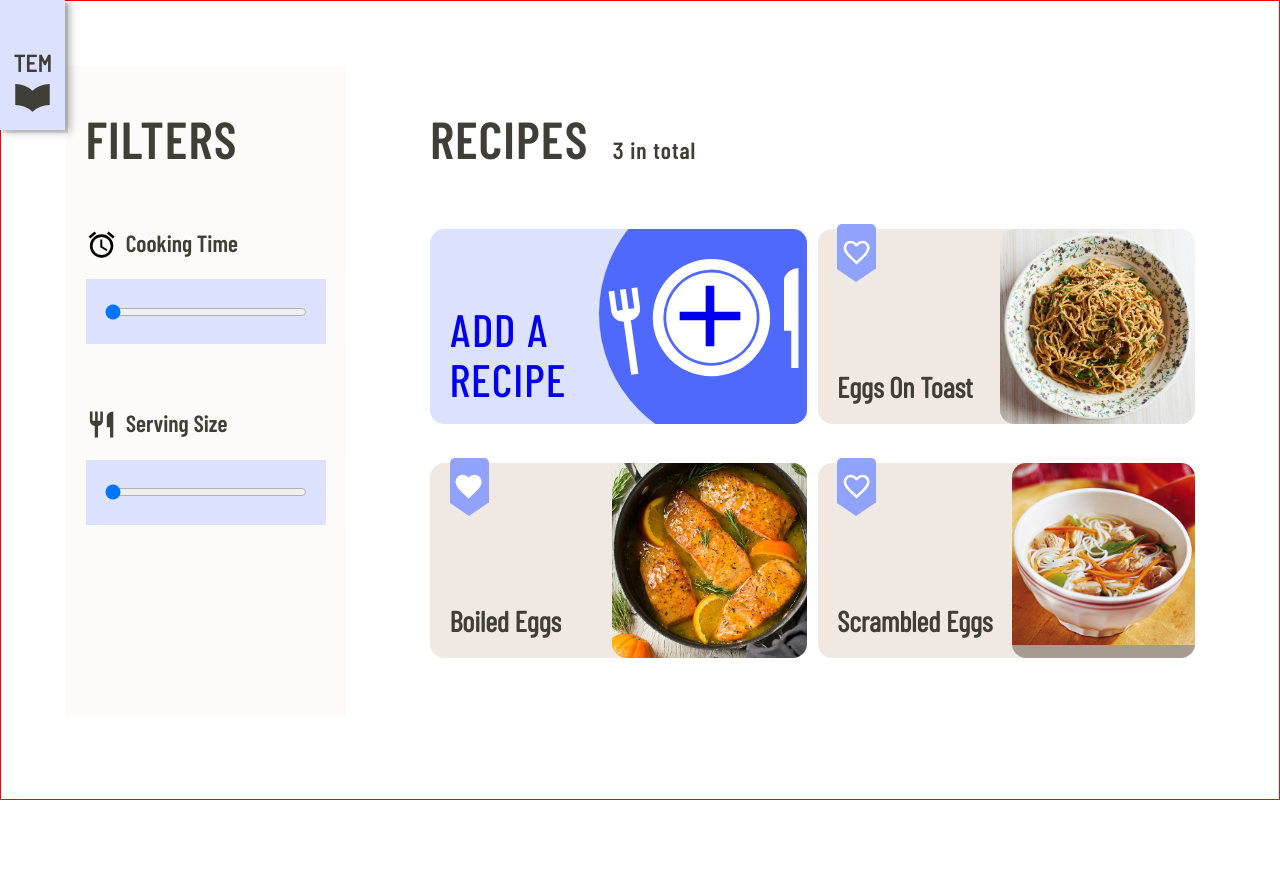
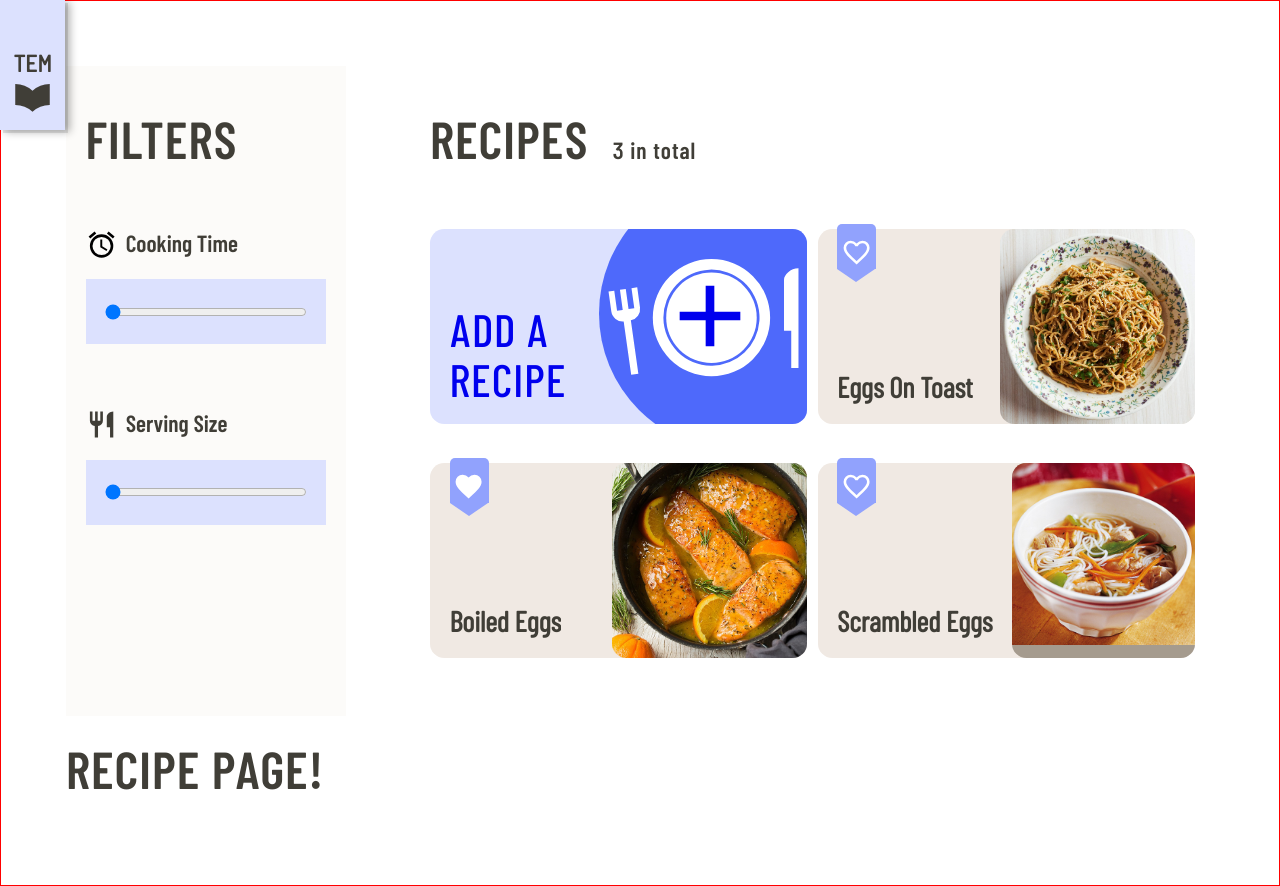
Before and after one commit to nadgerz/theEternalMenu, a React (Vite) app: page / in a window 1280 px wide. Before the commit the page ends 800 px from the top, so only its background shows below. Built offline with nearby package versions, Linux system fonts and the light colour scheme.

Commit message:
now importing mockData

```diff
--- a/src/App.js
+++ b/src/App.js
@@ -5,6 +5,7 @@ import ReactDOM from 'react-dom';
 
 import Header from './components/Header';
 import Overview from './pages/Overview';
+import Recipe from './pages/Recipe';
 
 // import FormikLogin from './Login';
 // import RecipeForm from './RecipeForm';
@@ -22,8 +23,9 @@ const App = () => {
       <Header />
 
       <main id={'main'}>
+        {/*<Router>*/}
         <Overview />
-        {/*<Router>*/}
+        <Recipe />
         {/*<SearchParams path={'/'}/>*/}
         {/*<Recipe path={'/details/:id'}/>*/}
         {/*</Router>*/}
--- /dev/null
+++ b/src/assets/data/data.js
@@ -0,0 +1,27 @@
+import mockImage from '../imgs/iu-1.jpeg';
+import mockImage2 from '../imgs/iu-2.jpeg';
+import mockImage3 from '../imgs/iu-3.jpeg';
+
+const mockData = {
+  user: {
+    recipes: [
+      {
+        title: 'Eggs On Toast',
+        img: mockImage,
+        favourite: false,
+      },
+      {
+        title: 'Boiled Eggs',
+        img: mockImage2,
+        favourite: true,
+      },
+      {
+        title: 'Scrambled Eggs',
+        img: mockImage3,
+        favourite: false,
+      },
+    ],
+  },
+};
+
+export default mockData;
--- a/src/pages/Overview.js
+++ b/src/pages/Overview.js
@@ -4,31 +4,7 @@ import AddRecipeCard from '../components/AddRecipeCard';
 import Filters from '../components/Filters';
 import RecipeCard from '../components/RecipeCard';
 
-import mockImage from '../assets/imgs/iu-1.jpeg';
-import mockImage2 from '../assets/imgs/iu-2.jpeg';
-import mockImage3 from '../assets/imgs/iu-3.jpeg';
-
-const mockData = {
-  user: {
-    recipes: [
-      {
-        title: 'Eggs On Toast',
-        img: mockImage,
-        favourite: false,
-      },
-      {
-        title: 'Boiled Eggs',
-        img: mockImage2,
-        favourite: true,
-      },
-      {
-        title: 'Scrambled Eggs',
-        img: mockImage3,
-        favourite: false,
-      },
-    ],
-  },
-};
+import mockData from '../assets/data/data';
 
 const Overview = () => {
   return (
--- /dev/null
+++ b/src/pages/Recipe.js
@@ -0,0 +1,13 @@
+import React from 'react';
+
+// import mockImage from '../assets/imgs/iu-1.jpeg';
+
+const Recipe = () => {
+  return (
+    <div className={'recipe'}>
+      <h2>Recipe Page!</h2>
+    </div>
+  );
+};
+
+export default Recipe;
```
